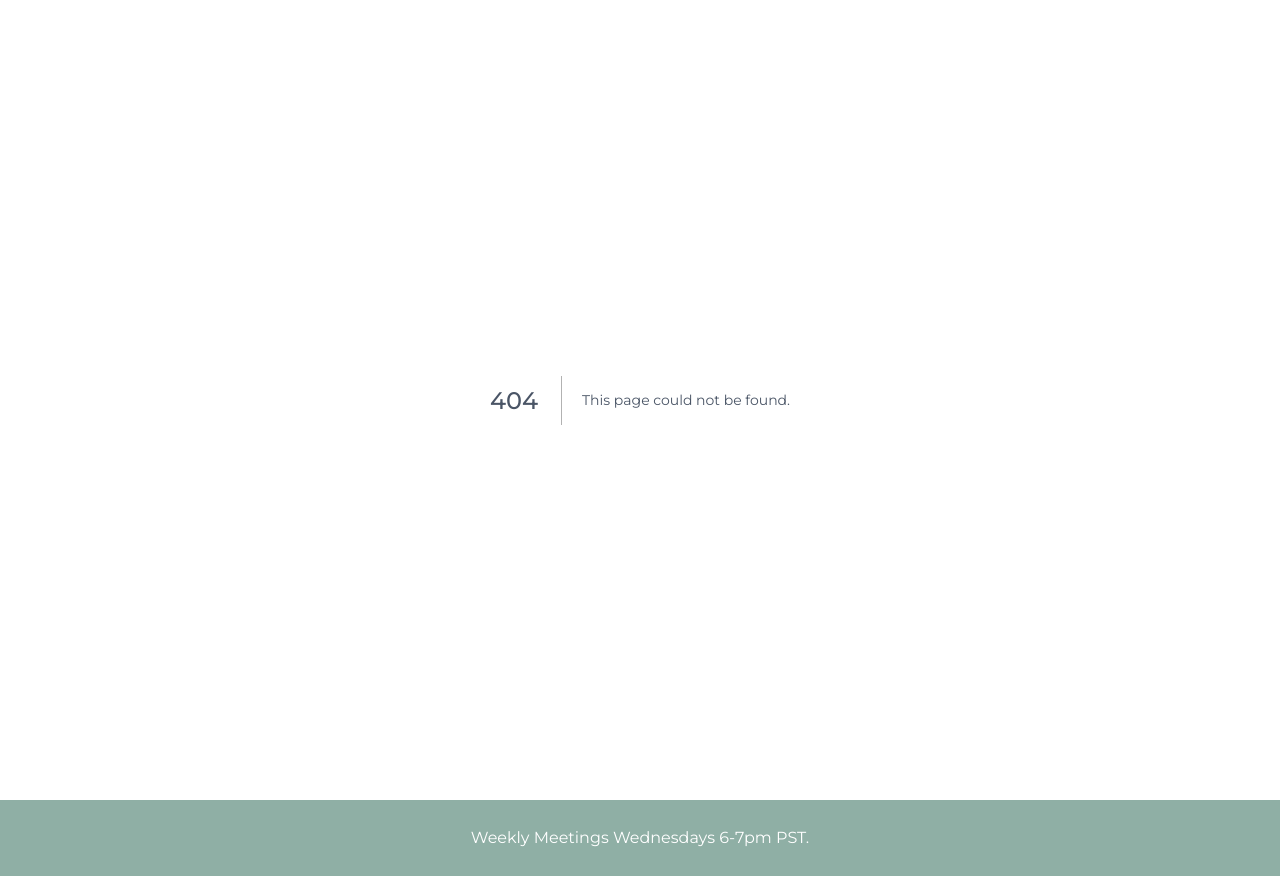
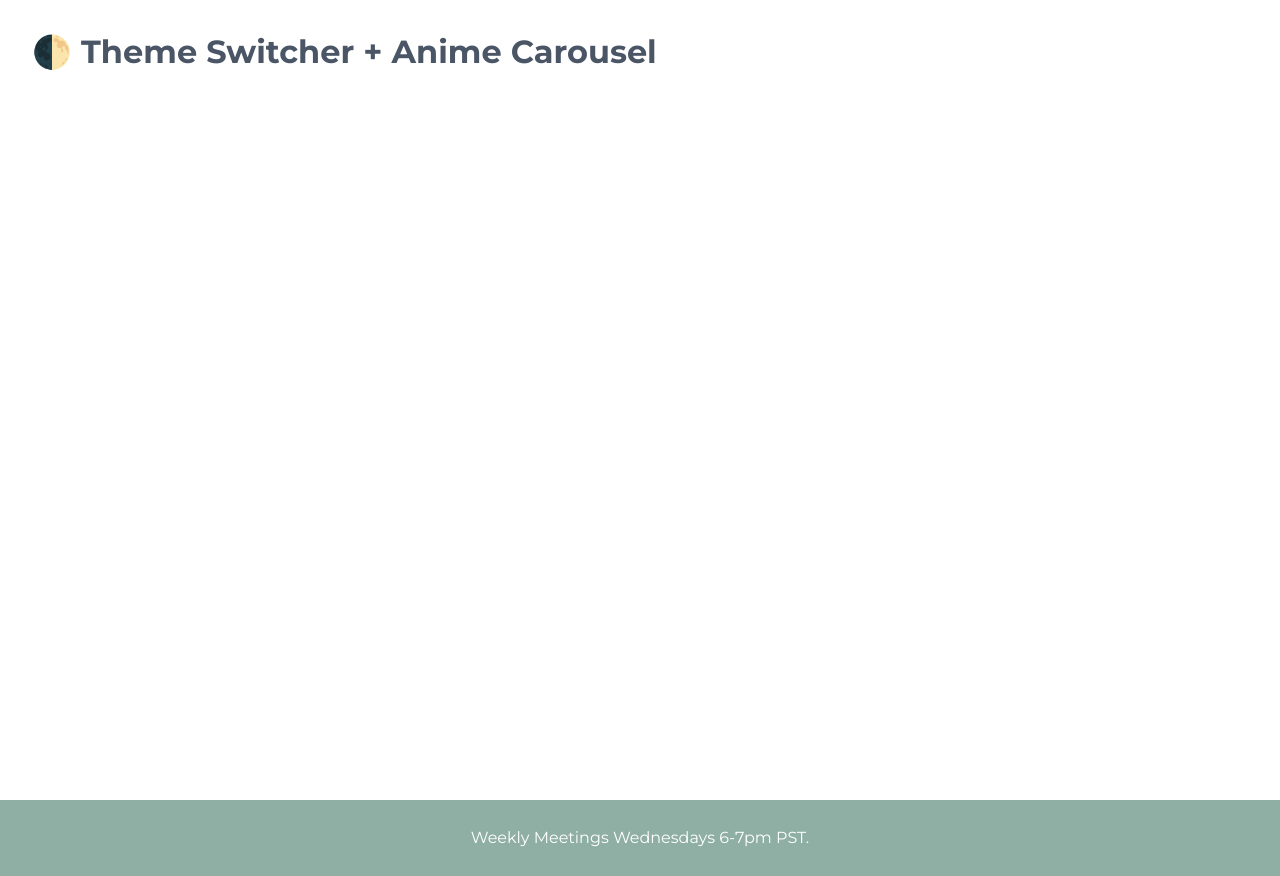
Before and after one commit to include-davis/Leads-Training-2025, a Next.js app: page /task_2 in a window 1280 px wide. Before the commit this address had no page. Built offline with nearby package versions, Linux system fonts and the light colour scheme.

Commit message:
Add base structure

```diff
--- /dev/null
+++ b/app/(pages)/_components/Carousel/Carousel.jsx
@@ -0,0 +1,20 @@
+'use client';
+import styles from './task_2.module.scss';
+import ThemeSwitcher from '../../components/ThemeSwitcher/ThemeSwitcher';
+import Carousel from '../../components/Carousel/Carousel'; // (optional placeholder)
+
+export default function Task_2() {
+  return (
+    <main className={styles.wrapper}>
+      <header className={styles.header}>
+        <h1>🌓 Theme Switcher + Anime Carousel</h1>
+        <ThemeSwitcher />
+      </header>
+
+      <section className={styles.carouselSection}>
+        {/* Placeholder for carousel */}
+        <Carousel />
+      </section>
+    </main>
+  );
+}
--- a/app/(pages)/page.jsx
+++ b/app/(pages)/page.jsx
@@ -3,7 +3,7 @@ import styles from './page.module.scss';
 
 const days = [
   { day: 1, title: 'Task 1', description: 'Add task description here.', url: '/task_example' },
-  { day: 2, title: 'Task 2', description: 'Add task description here.', url: '/#' },
+  { day: 2, title: 'Task 2', description: 'Add task description here.', url: '/task_2' },
   { day: 3, title: 'Task 3', description: 'Add task description here.', url: '/#' },
   { day: 4, title: 'Task 4', description: 'Add task description here.', url: '/#' },
   { day: 5, title: 'Task 5', description: 'Add task description here.', url: '/#' },
--- /dev/null
+++ b/app/(pages)/task_2/page.jsx
@@ -0,0 +1,20 @@
+'use client';
+import styles from './task_2.module.scss';
+// import ThemeSwitcher from '../../components/ThemeSwitcher/ThemeSwitcher';
+// import Carousel from '../../components/Carousel/Carousel'; // (optional placeholder)
+
+export default function Task_2() {
+  return (
+    <main className={styles.wrapper}>
+      <header className={styles.header}>
+        <h1>🌓 Theme Switcher + Anime Carousel</h1>
+        {/* <ThemeSwitcher /> */}
+      </header>
+
+      <section className={styles.carouselSection}>
+        {/* Placeholder for carousel */}
+        {/* <Carousel /> */}
+      </section>
+    </main>
+  );
+}
--- /dev/null
+++ b/app/(pages)/task_2/task_2.module.scss
@@ -0,0 +1,16 @@
+.wrapper {
+  padding: 2rem;
+  background-color: var(--background);
+  color: var(--text);
+  min-height: 100vh;
+}
+
+.header {
+  display: flex;
+  justify-content: space-between;
+  align-items: center;
+}
+
+.carouselSection {
+  margin-top: 3rem;
+}
```
Also changed, not shown: app/(pages)/_components/ThemeSwitcher/ThemeSwitcher.jsx (added), app/(pages)/_context/ThemeContext.jsx (added), 1 other file (tests, documents, lock files or other folders).
